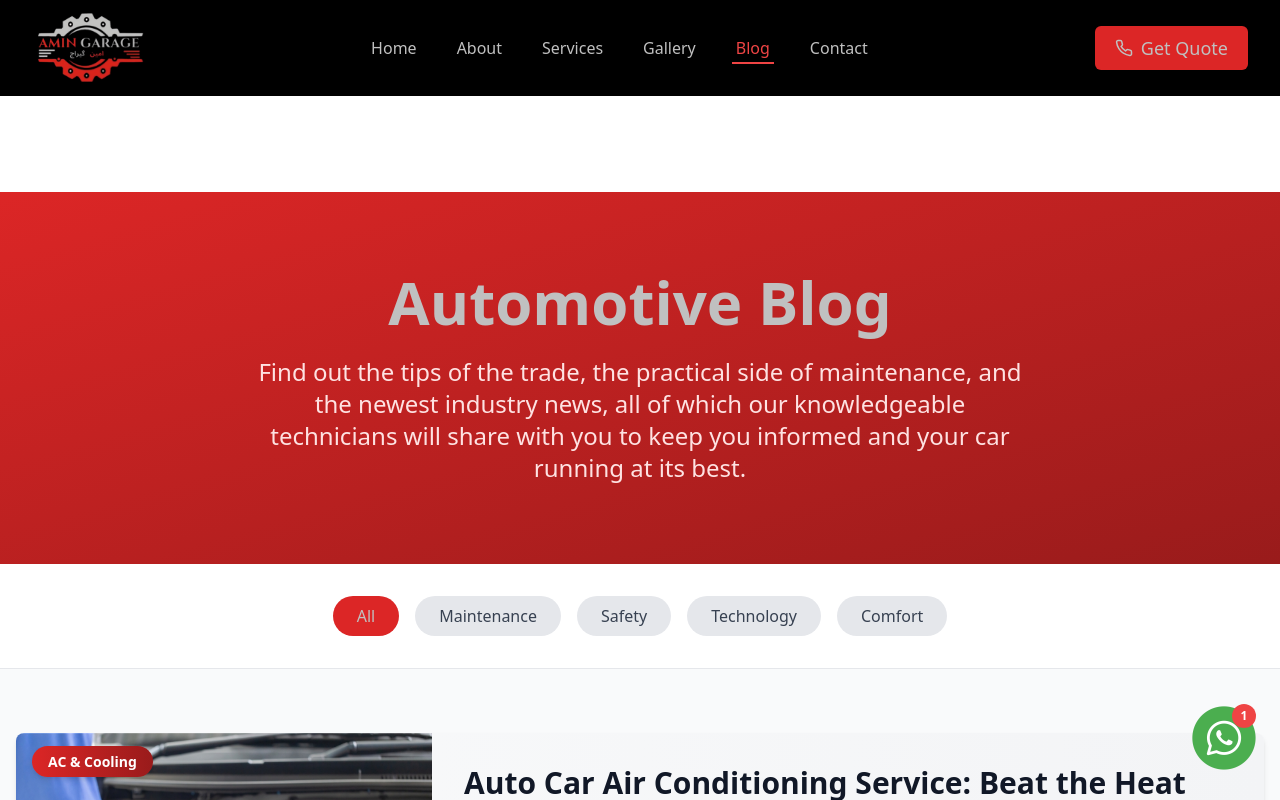
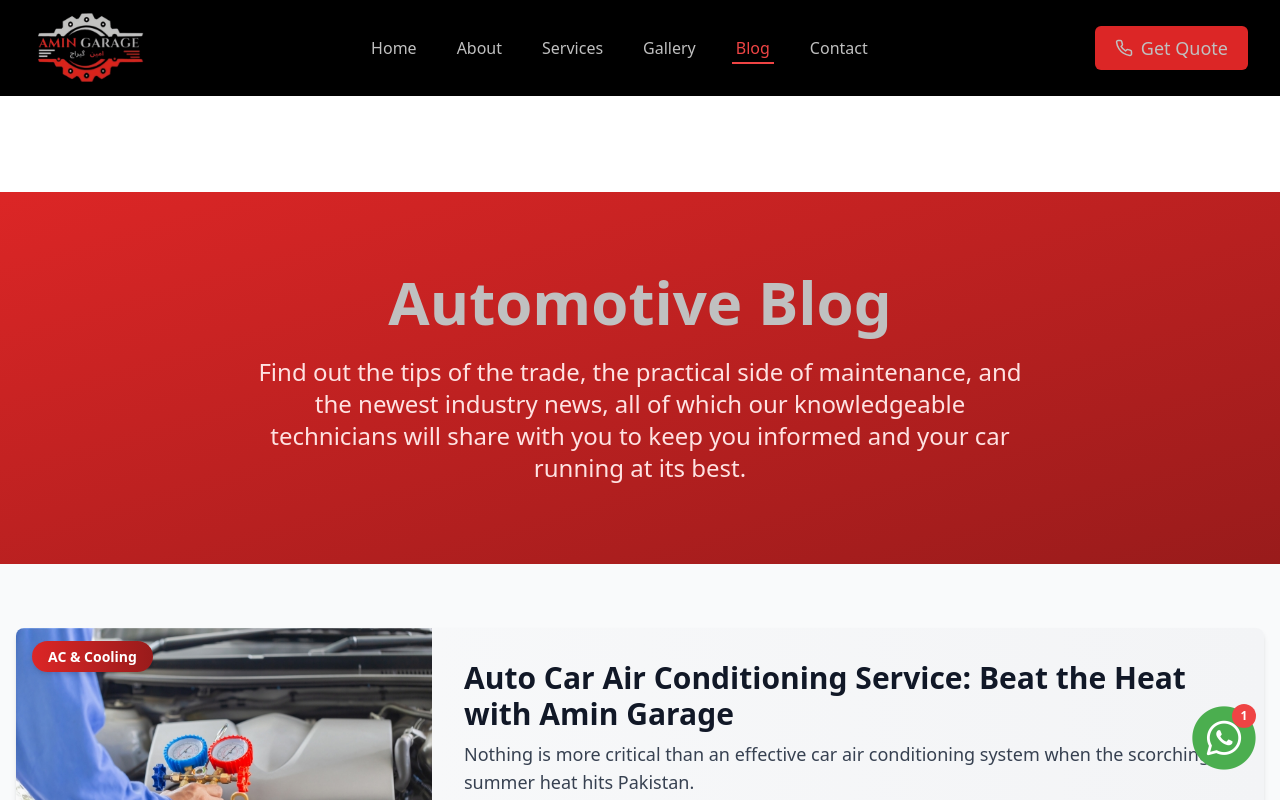
Before and after one commit to razaaliwebdev/amingarage, a React (Vite) app: page /blog in a window 1280 px wide. Shown: the top 800 px of the page. Built offline with nearby package versions, Linux system fonts and the light colour scheme.

Commit message:
update blog page

```diff
--- a/src/pages/Blog.tsx
+++ b/src/pages/Blog.tsx
@@ -2,7 +2,6 @@ import React from "react";
 import { Calendar, User, ArrowRight } from "lucide-react";
 import { Link, useNavigate } from "react-router-dom";
 import { blogImages } from "../assets/blogs/blogs";
-// import { blogs } from "../assets/blogs/blogs"; // Import your actual blogs data
 
 const blogs = [
   {
@@ -521,15 +520,7 @@ const blogs = [
 ];
 
 const Blog: React.FC = () => {
-  const categories = ["All", "Maintenance", "Safety", "Technology", "Comfort"];
-  const [activeCategory, setActiveCategory] = React.useState("All");
-
   const navigate = useNavigate();
-
-  const filteredblogs =
-    activeCategory === "All"
-      ? blogs
-      : blogs.filter((blog) => blog.category === activeCategory);
 
   return (
     <div className="pt-24">
@@ -548,32 +539,11 @@ const Blog: React.FC = () => {
         </div>
       </section>
 
-      {/* Category Filter */}
-      <section className="py-8 text-[#C0C0C0] border-b border-gray-200">
-        <div className="max-w-7xl mx-auto px-4">
-          <div className="flex flex-wrap justify-center gap-4">
-            {categories.map((category) => (
-              <button
-                key={category}
-                onClick={() => setActiveCategory(category)}
-                className={`px-6 py-2 rounded-full font-medium transition-colors duration-200 ${
-                  activeCategory === category
-                    ? "bg-red-600 text-[#C0C0C0]"
-                    : "bg-gray-200 text-gray-700 hover:bg-gray-300"
-                }`}
-              >
-                {category}
-              </button>
-            ))}
-          </div>
-        </div>
-      </section>
-
       {/* Blog posts */}
       <section className="py-16 bg-gray-50">
         <div className="max-w-7xl mx-auto px-4">
           <div className="flex flex-col gap-10 flex-wrap">
-            {filteredblogs.map((blog: any) => (
+            {blogs.map((blog: any) => (
               <article
                 onClick={() => navigate("/blog/" + blog.id)}
                 key={blog.id}
```
